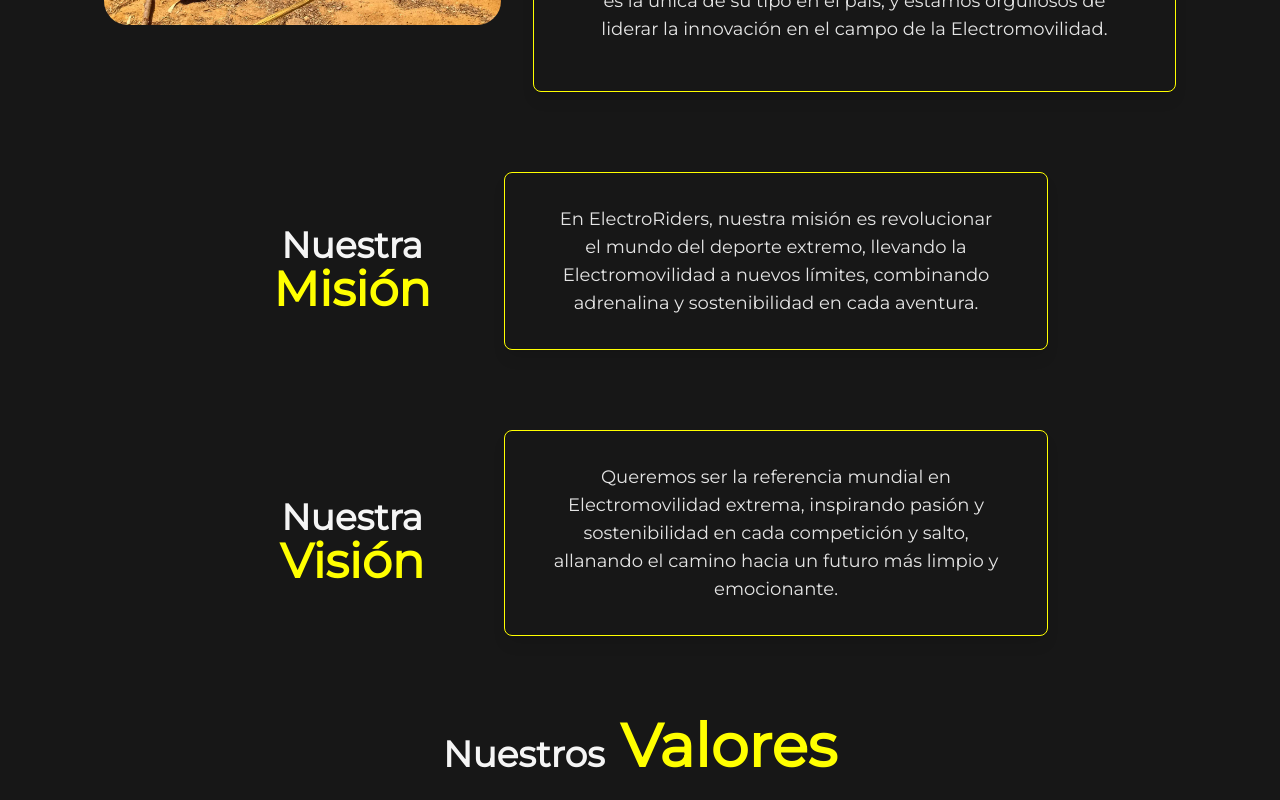
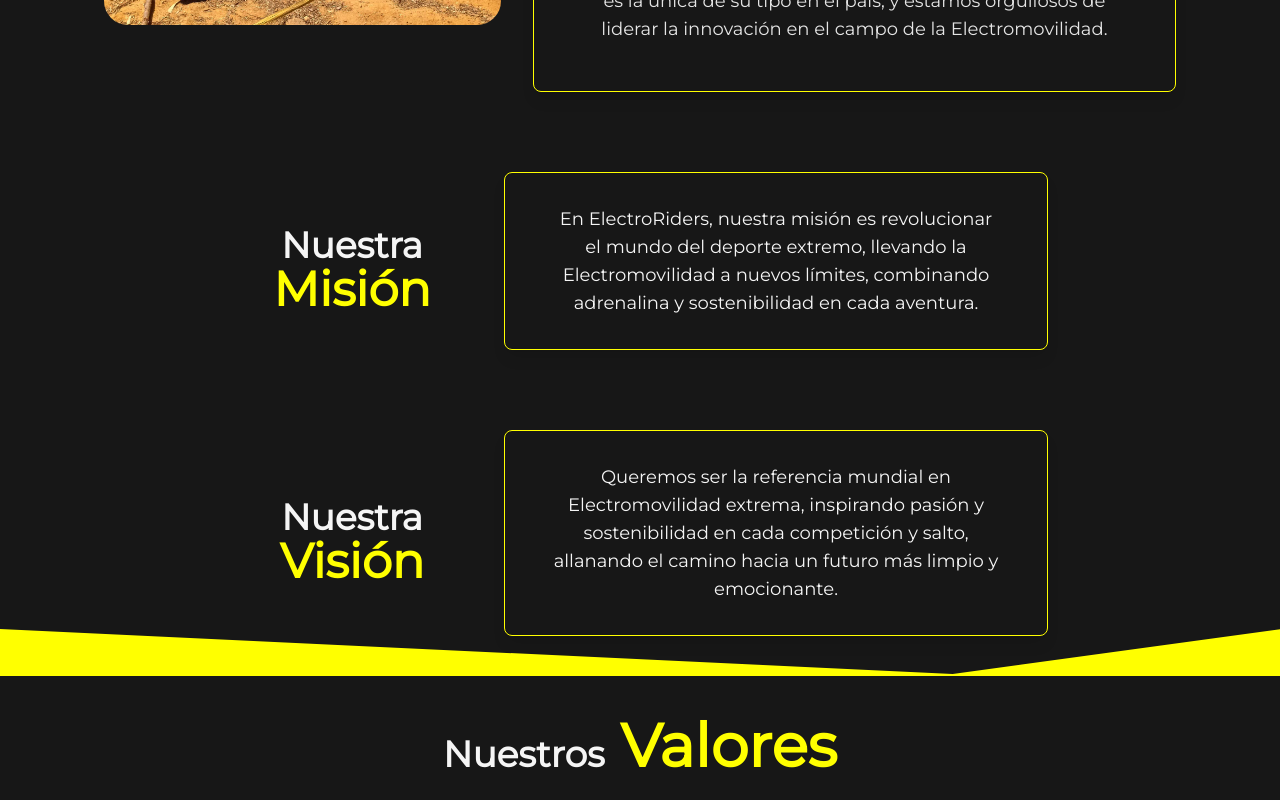
Before and after one commit to maufuenbus/electroriders, a React (Create React App) app: page /nosotros in a window 1280 px wide. Shown: the part 720-1520 px from the top of the page. Built offline with nearby package versions, Linux system fonts and the light colour scheme.

Commit message:
ajustes divisores

```diff
--- /dev/null
+++ b/src/components/css/stylesNosotros.css
@@ -0,0 +1,54 @@
+/* body{
+  background-color: #FFFF00;
+} */
+
+
+
+
+.custom-shape-divider-top-1697950846 {
+  position: absolute;
+  top: 0;
+  left: 0;
+  width: 100%;
+  overflow: hidden;
+  line-height: 0;
+  transform: rotate(180deg);
+}
+
+.custom-shape-divider-top-1697950846 svg {
+  position: relative;
+  display: block;
+  width: calc(100% + 1.3px);
+  height: 48px;
+}
+
+.custom-shape-divider-top-1697950846 .shape-fill {
+  fill: #FFFF00;
+}
+
+
+
+
+
+
+
+
+.custom-shape-divider-bottom-1697953037 {
+  position: absolute;
+  bottom: 0;
+  left: 0;
+  width: 100%;
+  overflow: hidden;
+  line-height: 0;
+}
+
+.custom-shape-divider-bottom-1697953037 svg {
+  position: relative;
+  display: block;
+  width: calc(100% + 1.3px);
+  height: 47px;
+}
+
+.custom-shape-divider-bottom-1697953037 .shape-fill {
+  fill: #FFFF00;
+}
--- a/src/components/pages/Nosotros.js
+++ b/src/components/pages/Nosotros.js
@@ -3,6 +3,8 @@
 import Footer from '../base/Footer';
 import ariel from "../../assets/img/ariel.jpg";
 import adrenalina from "../../assets/img/adrenalina.jpg";
+import '../css/stylesNosotros.css';
+
 
 //AOS (Animate On Scroll)
 import AOS from "aos";
@@ -41,9 +43,13 @@
             </div>
           </div>
         </div>
+
       </div>
 
       {/* MISION */}
+
+      <div className='relative'>
+
         <div className="p-10 bg-black-100 max-w-4xl mx-auto md:flex items-center gap-8 ">
 
           <div className="md:flex-1/3 mb-8  ">
@@ -54,7 +60,7 @@
             <div className="border-amarillo border p-8 rounded-lg shadow-lg" data-aos="fade-up">
               <div>
                 {/* <p className='text-center max-w-lg mx-auto pb-8 px-6 text-neutral-200 text-xl' data-aos="fade-up">¡Hola! Mi nombre es Ariel Echeverría, y soy el fundador y CEO de ElectroRiders.</p> */}
-              <p className='text-center max-w-lg mx-auto px-4 text-neutral-200 text-lg' data-aos="fade-up">En ElectroRiders, nuestra misión es revolucionar el mundo del deporte extremo, llevando la Electromovilidad a nuevos límites, combinando adrenalina y sostenibilidad en cada aventura.</p>
+                <p className='text-center max-w-lg mx-auto px-4 text-neutral-100 text-lg' data-aos="fade-up">En ElectroRiders, nuestra misión es revolucionar el mundo del deporte extremo, llevando la Electromovilidad a nuevos límites, combinando adrenalina y sostenibilidad en cada aventura.</p>
               </div>
             </div>
           </div>
@@ -71,13 +77,32 @@
             <div className="border-amarillo border p-8 rounded-lg shadow-lg" data-aos="fade-up">
               <div>
                 {/* <p className='text-center max-w-lg mx-auto pb-8 px-6 text-neutral-200 text-xl' data-aos="fade-up">¡Hola! Mi nombre es Ariel Echeverría, y soy el fundador y CEO de ElectroRiders.</p> */}
-              <p className='text-center max-w-lg mx-auto px-0 text-neutral-200 text-lg' data-aos="fade-up">Queremos ser la referencia mundial en Electromovilidad extrema, inspirando pasión y sostenibilidad en cada competición y salto, allanando el camino hacia un futuro más limpio y emocionante.</p>
+                <p className='text-center max-w-lg mx-auto px-0 text-neutral-100 text-lg' data-aos="fade-up">Queremos ser la referencia mundial en Electromovilidad extrema, inspirando pasión y sostenibilidad en cada competición y salto, allanando el camino hacia un futuro más limpio y emocionante.</p>
               </div>
             </div>
           </div>
         </div>
 
+        <div class="custom-shape-divider-bottom-1697953037">
+            <svg data-name="Layer 1" xmlns="http://www.w3.org/2000/svg" viewBox="0 0 1200 120" preserveAspectRatio="none">
+                <path d="M892.25 114.72L0 0 0 120 1200 120 1200 0 892.25 114.72z" stroke="none" class="shape-fill"></path>
+            </svg>
+        </div>
+
+      </div>
+
+
       {/* VALORES */}
+
+      {/* <div className=' bg-amarillo relative h-10 border-amarillo border-2'></div> */}
+
+      <div className='relative'>
+
+        {/* <div class="custom-shape-divider-top-1697950846">
+            <svg data-name="Layer 1" xmlns="http://www.w3.org/2000/svg" viewBox="0 0 1200 120" preserveAspectRatio="none">
+                <path d="M892.25 114.72L0 0 0 120 1200 120 1200 0 892.25 114.72z" stroke="none" class="shape-fill"></path>
+            </svg>
+        </div> */}
 
         <h1 className='text-center text-neutral-100 font-bold text-6xl pt-10' data-aos="fade-left"><span className='font-bold text-4xl'>Nuestros</span><span className='text-amarillo'> Valores</span></h1>
 
@@ -130,6 +155,12 @@
 
         </div>
 
+
+
+      </div>
+
+
+
       <Footer />
     </>
   );
```
Lines whose indentation alone changed are shown as unchanged.
